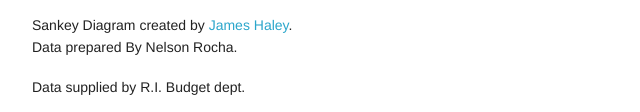
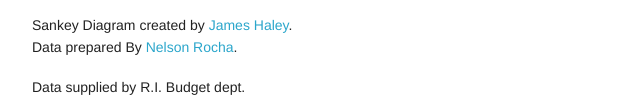
Before and after one commit to codeisland/RI-Budget-Sankey, a plain HTML site: page index.html in a window 1280 px wide. Shown: the part 784-896 px from the top of the page, 153-793 px from the left. Drawn offline with nearby package versions, Linux system fonts and the light colour scheme.

Commit message:
update link

```diff
--- a/index.html
+++ b/index.html
@@ -42,7 +42,7 @@
         <p>A budget visualization project by <a href="http://code-island.org">Code Island</a><br>A Rhode Island brigade of Code for America.</p>
 
         <p>Sankey Diagram created by <a href="https://github.com/jamesrhaley">James Haley</a>.<br>
-          Data prepared By Nelson Rocha.</p>
+          Data prepared By <a href="https://plus.google.com/+NelsonRocha72/posts">Nelson Rocha</a>.</p>
 
         <p>Data supplied by R.I. Budget dept.</p>
 
```
